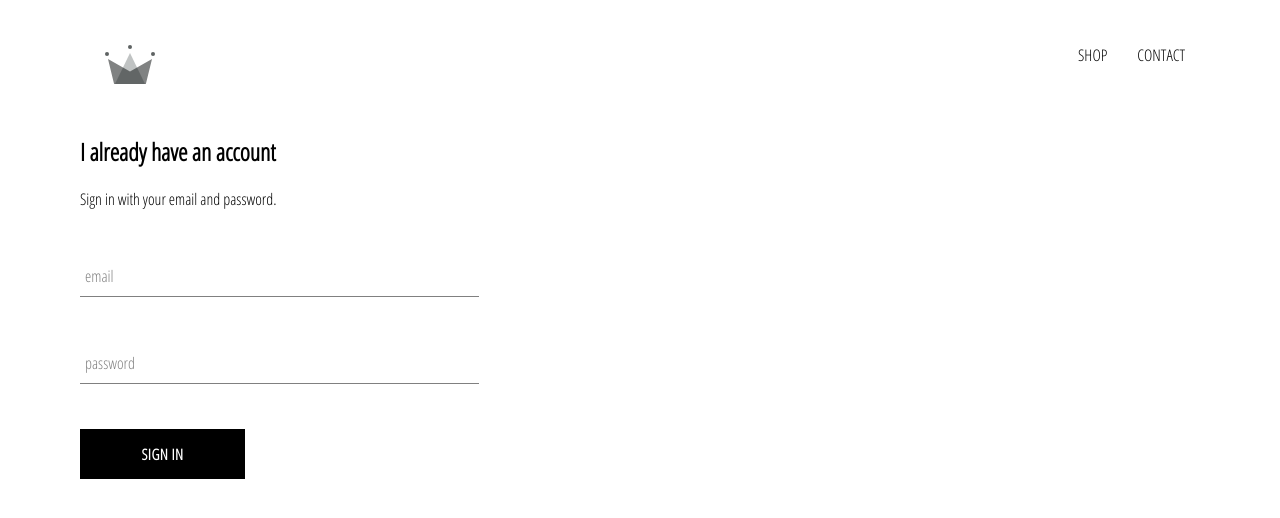
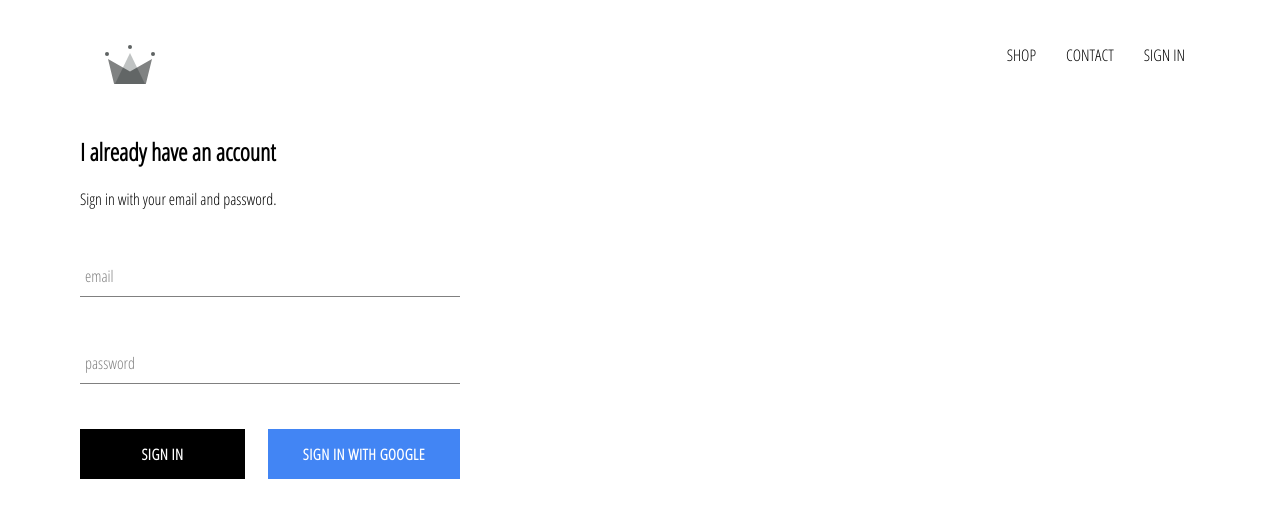
Before and after one commit to chengb-2/crwn-clothing, a React (Create React App) app: page /signin in a window 1280 px wide. Shown: the top 518 px of the page. Built offline with nearby package versions, Linux system fonts and the light colour scheme; no server answers.

Commit message:
integrated firebase into application, created sign in page with sign in component and sign in with google

```diff
--- a/package.json
+++ b/package.json
@@ -6,6 +6,7 @@
     "@testing-library/jest-dom": "^5.12.0",
     "@testing-library/react": "^11.2.6",
     "@testing-library/user-event": "^12.8.3",
+    "firebase": "^8.4.3",
     "node-sass": "^5.0.0",
     "react": "^17.0.2",
     "react-dom": "^17.0.2",
--- a/src/App.css
+++ b/src/App.css
@@ -7,3 +7,7 @@
   text-decoration: none;
   color: black;
 }
+
+* {
+  box-sizing: border-box;
+}
--- a/src/App.js
+++ b/src/App.js
@@ -7,11 +7,33 @@
 import ShopPage from "./pages/shop/shop.component.jsx";
 import Header from "./components/header/header.component.jsx";
 import SignInAndSignUpPage from "./pages/sign-in-and-sign-up/sign-in-and-sign-up.component.jsx";
+import { auth } from './firebase/firebase.utils';
 
-function App() {
+class App extends React.Component {
+  constructor() {
+    super();
+
+    this.state = {
+      currentUser: null
+    }
+  }
+
+  unsubcribeFromAuth = null
+
+  componentDidMount() {
+    this.unsubcribeFromAuth = auth.onAuthStateChanged((user) => {
+      this.setState({ currentUser: user });
+    });
+  }
+
+  componentWillUnmount() {
+    this.unsubcribeFromAuth();
+  }
+
+  render() {
     return (
       <div>
-      <Header />
+        <Header currentUser={this.state.currentUser} />
         <Switch>
           <Route exact path="/" component={HomePage} />
           <Route exact path="/shop" component={ShopPage} />
@@ -20,5 +42,6 @@
       </div>
     );
   }
+}
 
 export default App;
--- a/src/components/collection-item/collection-item.component.jsx
+++ b/src/components/collection-item/collection-item.component.jsx
@@ -12,7 +12,7 @@
     />
     <div className="collection-footer">
       <span className="name">{name}</span>
-      <span className="price">{price}</span>
+      <span className="price">${price}</span>
     </div>
   </div>
 );
--- a/src/components/custom-button/custom-button.component.jsx
+++ b/src/components/custom-button/custom-button.component.jsx
@@ -2,10 +2,17 @@
 
 import "./custom-button.styles.scss";
 
-const CustomButton = ({ children, ...otherProps }) => (
-  <button className="custom-button" {...otherProps}>
-    {children}
-  </button>
-);
+const CustomButton = ({ children, isGoogleSignIn, ...otherProps }) => {
+  // console.log("children: ", children);
+  // console.log("otherProps: ", otherProps);
+  return (
+    <button
+      className={`${isGoogleSignIn ? "google-sign-in" : ""} custom-button`}
+      {...otherProps}
+    >
+      {children}
+    </button>
+  );
+};
 
 export default CustomButton;
--- a/src/components/custom-button/custom-button.styles.scss
+++ b/src/components/custom-button/custom-button.styles.scss
@@ -19,4 +19,14 @@
     color: black;
     border: 1px solid black;
   }
+
+  &.google-sign-in {
+    background-color: #4285f4;
+    color: white;
+
+    &.hover {
+      background-color: #357ae8;
+      border: none;
+    }
+  }
 }
--- a/src/components/header/header.component.jsx
+++ b/src/components/header/header.component.jsx
@@ -1,11 +1,13 @@
 import React from "react";
 import { Link } from "react-router-dom";
+
+import { auth } from "../../firebase/firebase.utils";
 
 import { ReactComponent as Logo } from "../../assets/crown.svg";
 
 import "./header.styles.scss";
 
-const Header = () => (
+const Header = ({ currentUser }) => (
   <div className="header">
     <Link className="logo-container" to="/">
       <Logo className="logo" />
@@ -17,6 +19,17 @@
       <Link className="option" to="/contact">
         CONTACT
       </Link>
+      {currentUser ? (
+        <div className="option" onClick={() => auth.signOut()}>
+          {" "}
+          SIGN OUT{" "}
+        </div>
+      ) : (
+        <Link className="option" to="/signin">
+          {" "}
+          SIGN IN{" "}
+        </Link>
+      )}
     </div>
   </div>
 );
--- a/src/components/header/header.styles.scss
+++ b/src/components/header/header.styles.scss
@@ -20,6 +20,7 @@
 
     .option {
       padding: 10px 15px;
+      cursor: pointer;
     }
   }
 }
--- a/src/components/sign-in/sign-in.component.jsx
+++ b/src/components/sign-in/sign-in.component.jsx
@@ -2,6 +2,8 @@
 
 import FormInput from "../form-input/form-input.component";
 import CustomButton from "../custom-button/custom-button.component";
+
+import { signInWithGoogle } from "../../firebase/firebase.utils";
 
 import "./sign-in.styles.scss";
 
@@ -44,12 +46,18 @@
           <FormInput
             name="password"
             type="password"
-            value={this.state.email}
+            value={this.state.password}
             handleChange={this.handleChange}
             label="password"
             required
           />
-          <CustomButton type="submit"> Sign In </CustomButton>
+          <div className="buttons">
+            <CustomButton type="submit"> Sign In </CustomButton>
+            <CustomButton onClick={signInWithGoogle} isGoogleSignIn="true">
+              {" "}
+              Sign in with Google{" "}
+            </CustomButton>
+          </div>
         </form>
       </div>
     );
--- a/src/components/sign-in/sign-in.styles.scss
+++ b/src/components/sign-in/sign-in.styles.scss
@@ -1,9 +1,14 @@
 .sign-in {
-  width: 30vw;
+  width: 380px;
   display: flex;
   flex-direction: column;
 
   .title {
     margin: 10px 0;
   }
+
+  .buttons {
+    display: flex;
+    justify-content: space-between;
+  }
 }
--- /dev/null
+++ b/src/firebase/firebase.utils.js
@@ -0,0 +1,24 @@
+import firebase from "firebase/app";
+import "firebase/firestore";
+import "firebase/auth";
+
+const config = {
+  apiKey: "AIzaSyA4U2k6wBT-ZpakBYEEPQZoR0uFTEsoOu0",
+  authDomain: "crwn-db-20210429.firebaseapp.com",
+  projectId: "crwn-db-20210429",
+  storageBucket: "crwn-db-20210429.appspot.com",
+  messagingSenderId: "458372627447",
+  appId: "1:458372627447:web:f1209151ea91b0c83cccf2",
+  measurementId: "G-JETKX8H3S8",
+};
+
+firebase.initializeApp(config);
+
+export const auth = firebase.auth();
+export const firestore = firebase.firestore();
+
+const provider = new firebase.auth.GoogleAuthProvider();
+provider.setCustomParameters({ prompt: "select_account" });
+export const signInWithGoogle = () => auth.signInWithPopup(provider);
+
+export default firebase;
```
Also changed, not shown: 1 other file (tests, documents, lock files or other folders). Lines whose indentation alone changed are shown as unchanged.
